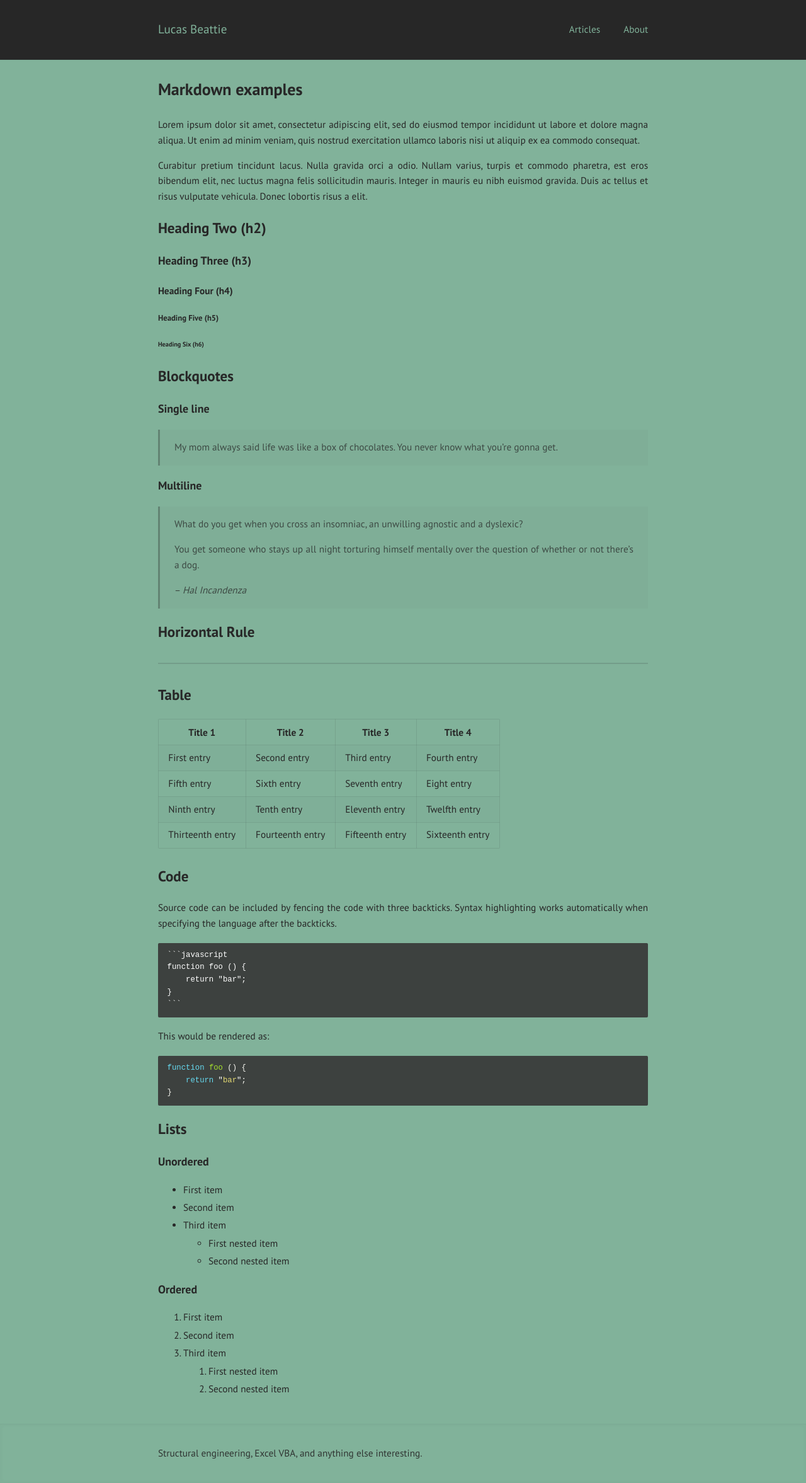
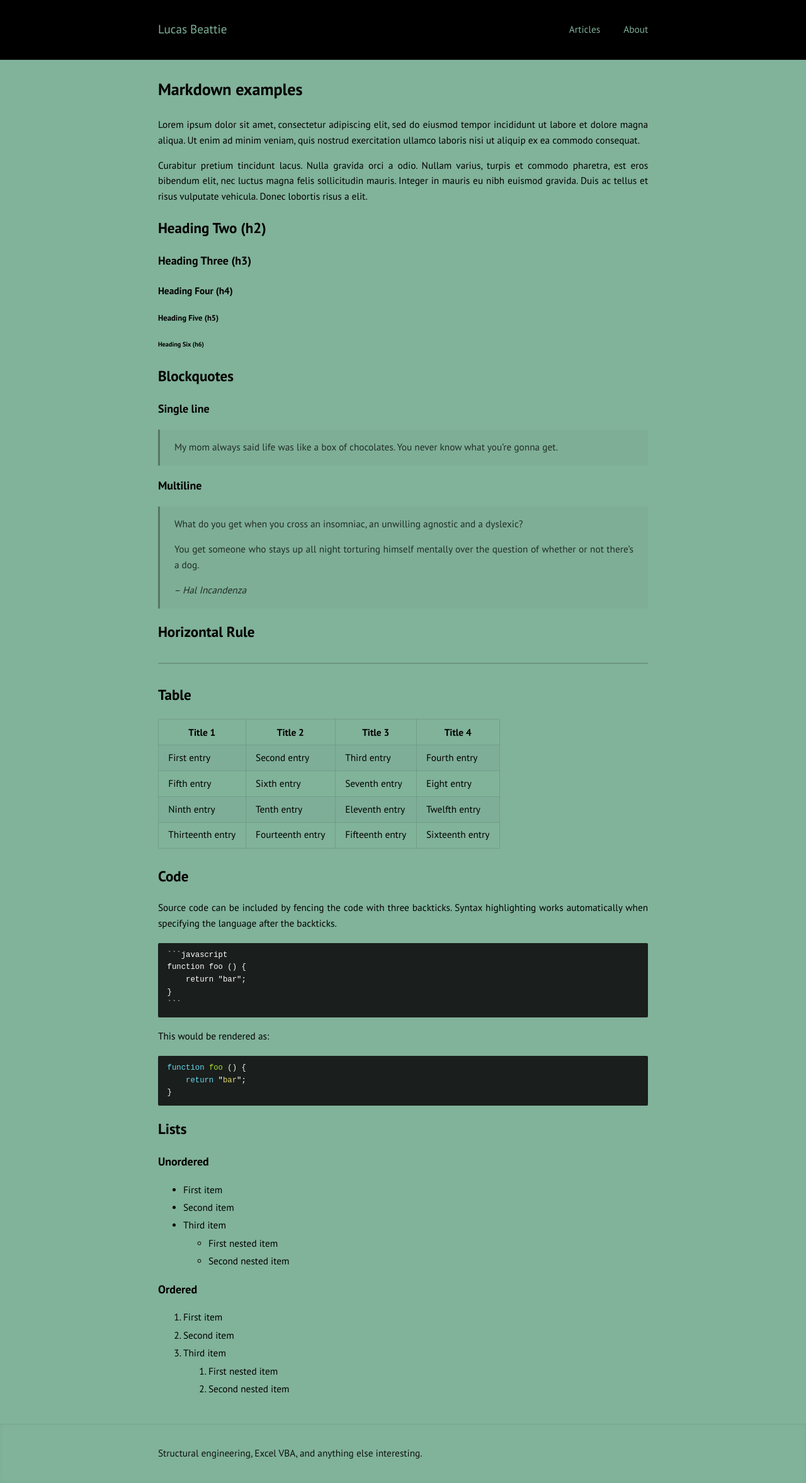
Before and after one commit to labeattie/lucasbeattiedotcom, a Jekyll site: the page built from old example posts/2017-02-01-markdown-examples.md, in a window 1280 px wide. Shown: the whole page at 63% size. Built offline with Jekyll 4.4.1, drawn with Linux system fonts in a browser that asks for light colours.

Commit message:
first article test

```diff
--- a/_sass/index.sass
+++ b/_sass/index.sass
@@ -4,7 +4,7 @@ $font-family: "PT Sans", -apple-system, "Helvetica Neue", "Segoe UI", "Roboto",
 $heading-weight: 600 !default
 $line-height: 1.6 !default
 $link-color: #68f !default
-$dark: #272727 !default
+$dark: #000000 !default
 $light: #81B29A !default
 
 @function reduce ($percent)
```
